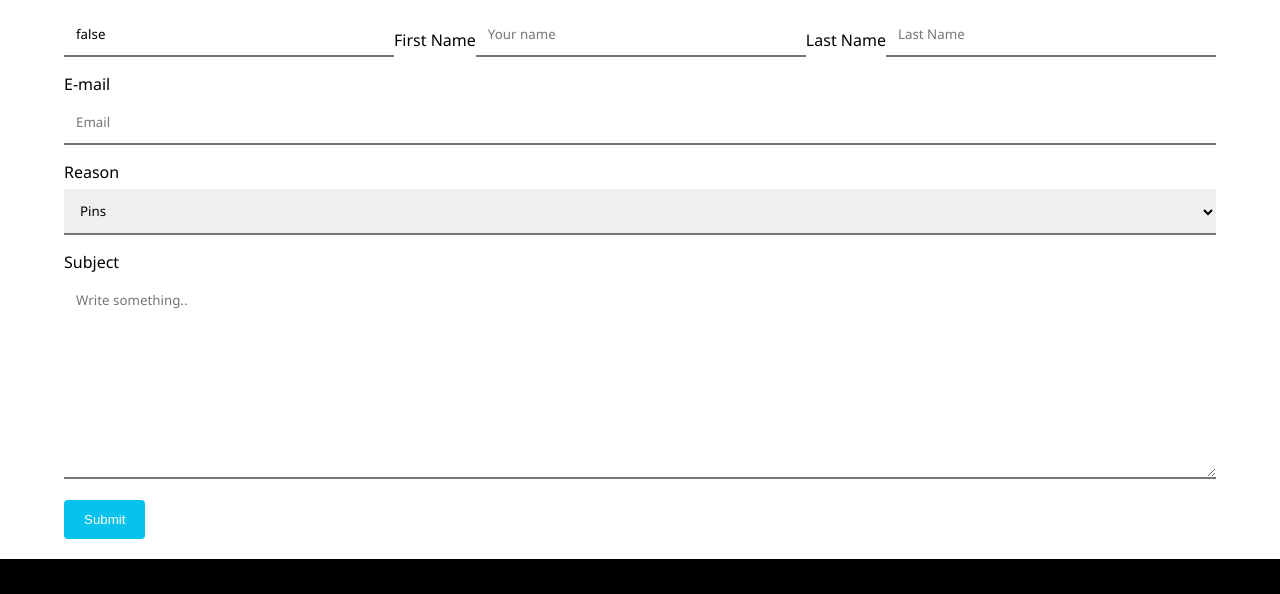
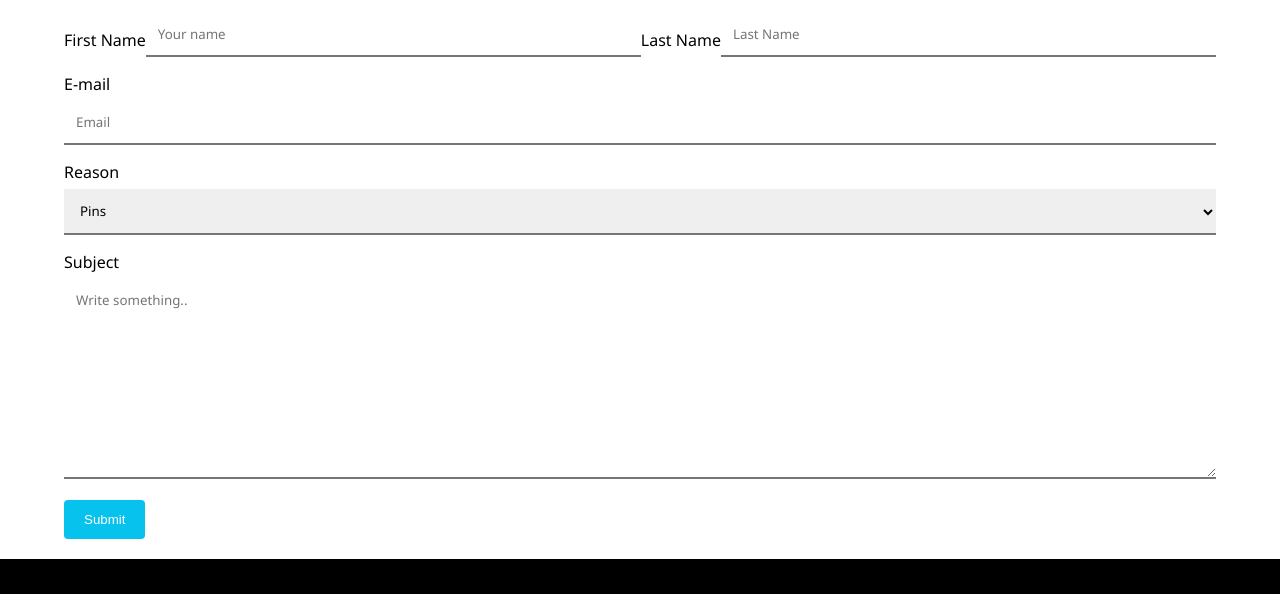
Before and after one commit to AdrianA750/PexePins, a plain HTML site: page contact-us.html in a window 1280 px wide. Shown: the part 70-664 px from the top of the page. Drawn offline with Linux system fonts and the light colour scheme.

Commit message:
Add files via upload

```diff
--- a/contact-us.html
+++ b/contact-us.html
@@ -47,7 +47,8 @@
         <form action="https://formsubmit.co/74393923f876561c1f04e3cb3e63faea" method="POST">
         <div class="column1">
           <input type="text" name="_honey" style="display: none;">
-           <input type="text" name="_captcha" value="false">
+           <input type="hidden" name="_captcha" value="false">
+
             <label for="fname">First Name</label>
             <input type="text" id="firstname" name="name" placeholder="Your name" required>
 
```
